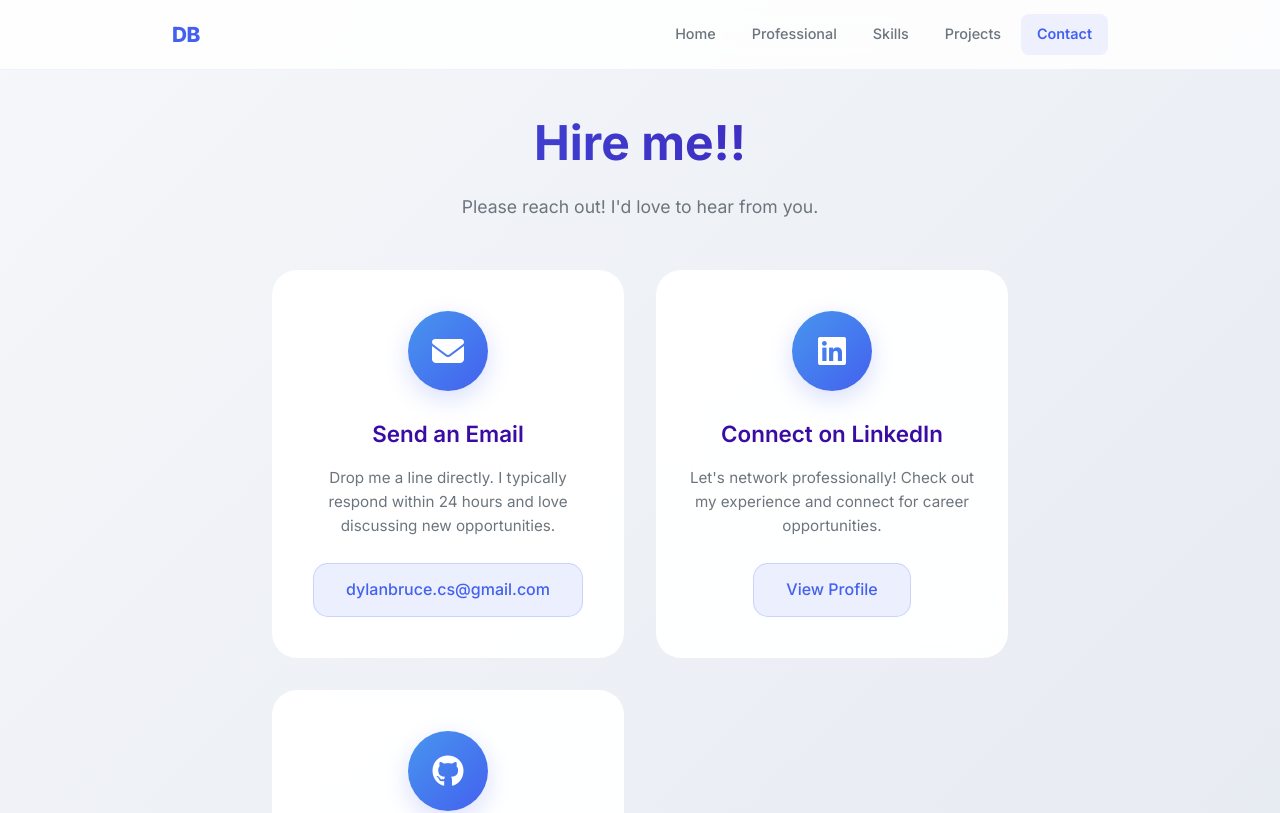
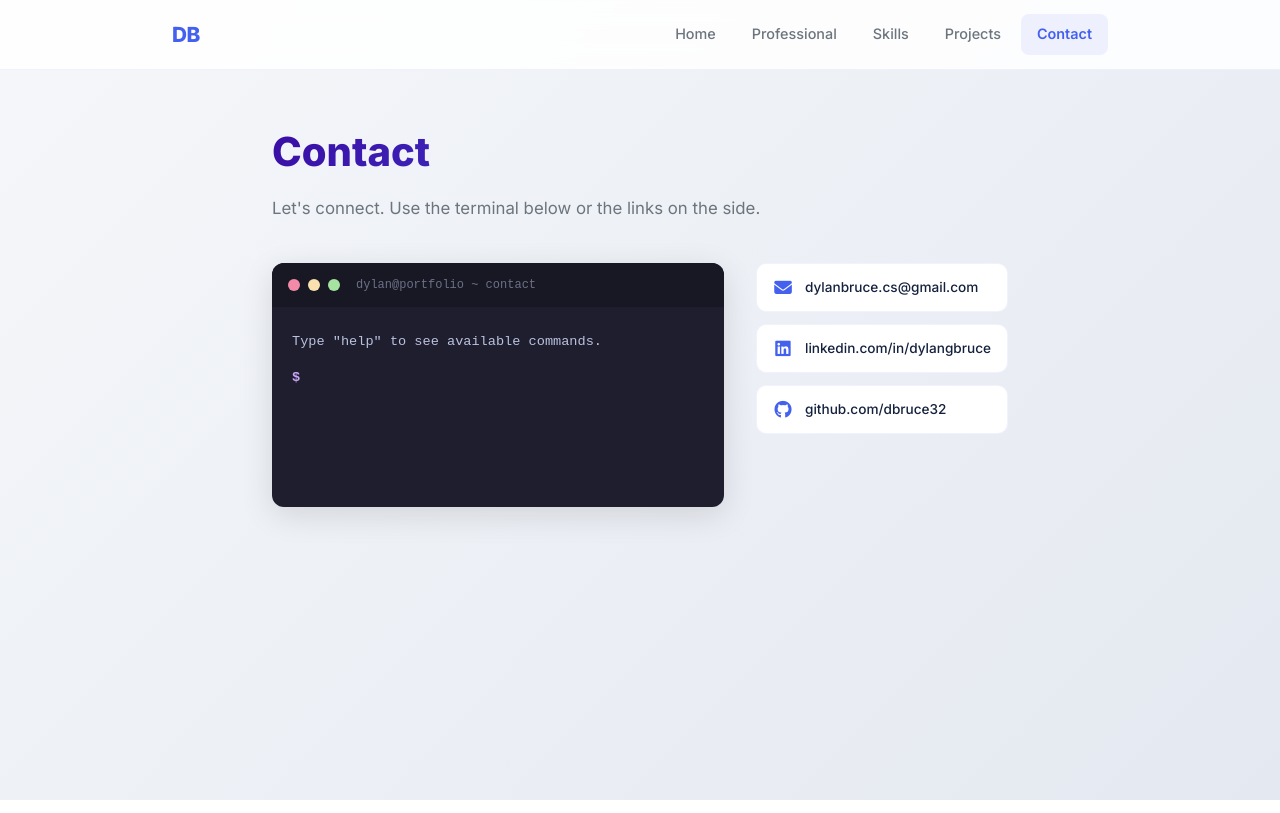
Before and after one commit to dbruce32/Personal-Portfolio, a Next.js app: page /contact in a window 1280 px wide. Shown: the top 813 px of the page. Built offline with nearby package versions, Linux system fonts and the light colour scheme.

Commit message:
Redesigned Contact Page
- Added cool terminal thing

```diff
--- /dev/null
+++ b/src/app/contact/layout.tsx
@@ -0,0 +1,9 @@
+import type { Metadata } from 'next';
+
+export const metadata: Metadata = {
+  title: 'Dylan Bruce - Contact',
+};
+
+export default function ContactLayout({ children }: { children: React.ReactNode }) {
+  return <>{children}</>;
+}
--- a/src/app/contact/page.module.css
+++ b/src/app/contact/page.module.css
@@ -1,143 +1,186 @@
 .body {
-  font-family: var(--font-inter), sans-serif;
+  background: var(--sub-bg-gradient);
+  min-height: 100vh;
   color: var(--sub-dark);
   line-height: 1.7;
-  background: var(--sub-bg-gradient);
-  min-height: 100vh;
-  overflow-x: hidden;
 }
 
-.header {
-  text-align: center;
-  margin-bottom: 3rem;
-  padding: 2rem 2rem 0;
-  animation: fadeIn 1s ease-out;
+.content {
+  max-width: 800px;
+  margin: 0 auto;
+  padding: 3rem 2rem 2rem;
+}
+
+/* Intro */
+.intro {
+  margin-bottom: 2.5rem;
 }
 
 .title {
-  font-size: 3rem;
-  font-weight: 700;
-  margin-bottom: 0.5rem;
-  background: linear-gradient(to right, var(--sub-primary), var(--sub-primary-dark));
+  font-size: 2.5rem;
+  font-weight: 800;
+  background: linear-gradient(135deg, var(--sub-primary-dark), var(--sub-primary));
   -webkit-background-clip: text;
   background-clip: text;
   color: transparent;
+  margin-bottom: 0.5rem;
 }
 
-.tagline {
-  font-size: 1.1rem;
+.subtitle {
+  font-size: 1.05rem;
   color: var(--sub-gray);
-  font-weight: 400;
-  margin-bottom: 1.5rem;
 }
 
-.contactContainer {
-  max-width: 800px;
-  margin: 0 auto;
-  padding: 0 2rem;
-  position: relative;
+/* Layout */
+.layout {
+  display: grid;
+  grid-template-columns: 1fr auto;
+  gap: 2rem;
+  align-items: start;
 }
 
-.contactGrid {
-  display: grid;
-  grid-template-columns: repeat(auto-fit, minmax(280px, 1fr));
-  gap: 2rem;
-  position: relative;
-  z-index: 5;
+/* Terminal */
+.terminal {
+  background: #1e1e2e;
+  border-radius: 12px;
+  overflow: hidden;
+  box-shadow: 0 8px 32px rgba(0, 0, 0, 0.12);
 }
 
-.contactCard {
-  background: rgba(255, 255, 255, 0.95);
-  backdrop-filter: blur(20px);
-  border-radius: 25px;
-  padding: 2.5rem 2rem;
-  transition: all 0.5s cubic-bezier(0.175, 0.885, 0.32, 1.275);
-  border: 1px solid rgba(255, 255, 255, 0.3);
-  position: relative;
-  overflow: hidden;
-  cursor: pointer;
+.terminalHeader {
+  display: flex;
+  align-items: center;
+  gap: 0.5rem;
+  padding: 0.75rem 1rem;
+  background: #181825;
+}
+
+.dot {
+  width: 12px;
+  height: 12px;
+  border-radius: 50%;
+}
+
+.dot[data-color="red"] { background: #f38ba8; }
+.dot[data-color="yellow"] { background: #f9e2af; }
+.dot[data-color="green"] { background: #a6e3a1; }
+
+.terminalTitle {
+  font-size: 0.75rem;
+  color: #6c7086;
+  margin-left: 0.5rem;
+  font-family: 'SF Mono', 'Fira Code', monospace;
+}
+
+.terminalBody {
+  padding: 1.25rem;
+  font-family: 'SF Mono', 'Fira Code', 'Courier New', monospace;
+  font-size: 0.85rem;
+  color: #cdd6f4;
+  min-height: 200px;
+  max-height: 350px;
+  overflow-y: auto;
+}
+
+.historyEntry {
+  margin-bottom: 0.75rem;
+}
+
+.inputLine {
+  color: #a6e3a1;
+}
+
+.outputLine {
+  color: #bac2de;
+  margin-top: 0.2rem;
+}
+
+.outputLink {
+  color: #89b4fa;
+  text-decoration: none;
+  border-bottom: 1px dashed rgba(137, 180, 250, 0.4);
+}
+
+.outputLink:hover {
+  color: #b4d0fb;
+}
+
+.prompt {
+  color: #cba6f7;
+  margin-right: 0.5rem;
+  font-weight: 700;
+}
+
+.inputForm {
+  display: flex;
+  align-items: center;
+}
+
+.inputField {
+  background: none;
+  border: none;
+  outline: none;
+  color: #a6e3a1;
+  font-family: inherit;
+  font-size: inherit;
+  flex: 1;
+  caret-color: #cba6f7;
+}
+
+/* Sidebar quick links */
+.sidebar {
+  display: flex;
+  flex-direction: column;
+  gap: 0.75rem;
+}
+
+.quickLink {
+  display: flex;
+  align-items: center;
+  gap: 0.75rem;
+  padding: 0.75rem 1rem;
+  background: var(--sub-white);
+  border: 1px solid rgba(67, 97, 238, 0.08);
+  border-radius: 10px;
+  text-decoration: none;
+  transition: all 0.2s ease;
+}
+
+.quickLink:hover {
+  border-color: rgba(67, 97, 238, 0.2);
+  box-shadow: 0 2px 12px rgba(67, 97, 238, 0.06);
+  transform: translateX(2px);
+}
+
+.quickIcon {
+  color: var(--sub-primary);
+  font-size: 1.1rem;
+  width: 20px;
   text-align: center;
 }
 
-.contactCard:hover {
-  transform: translateY(-15px) scale(1.02);
-  box-shadow: 0 25px 50px rgba(67, 97, 238, 0.15);
-  border-color: var(--sub-primary-light);
+.quickLabel {
+  font-size: 0.85rem;
+  color: var(--sub-dark);
+  font-weight: 500;
 }
 
-.contactIcon {
-  width: 80px;
-  height: 80px;
-  border-radius: 50%;
-  background: linear-gradient(135deg, var(--sub-primary-light), var(--sub-primary));
-  display: flex;
-  align-items: center;
-  justify-content: center;
-  margin: 0 auto 1.5rem;
-  font-size: 2rem;
-  color: white;
-  transition: all 0.4s cubic-bezier(0.175, 0.885, 0.32, 1.275);
-  box-shadow: 0 8px 25px rgba(67, 97, 238, 0.2);
-}
-
-.contactCard:hover .contactIcon {
-  transform: scale(1.1) rotate(5deg);
-  background: linear-gradient(135deg, var(--sub-primary), var(--sub-primary-dark));
-}
-
-.contactTitle {
-  font-size: 1.4rem;
-  font-weight: 600;
-  margin-bottom: 0.8rem;
-  color: var(--sub-primary-dark);
-}
-
-.contactDescription {
-  color: var(--sub-gray);
-  margin-bottom: 1.5rem;
-  font-size: 0.95rem;
-  line-height: 1.6;
-}
-
-.contactLink {
-  display: inline-block;
-  padding: 0.8rem 2rem;
-  background: rgba(67, 97, 238, 0.1);
-  color: var(--sub-primary);
-  text-decoration: none;
-  border-radius: 15px;
-  font-weight: 500;
-  transition: all 0.3s cubic-bezier(0.175, 0.885, 0.32, 1.275);
-  border: 1px solid rgba(67, 97, 238, 0.2);
-}
-
-.contactLink:hover {
-  background: var(--sub-primary);
-  color: white;
-  transform: translateY(-2px);
-  box-shadow: 0 8px 20px rgba(67, 97, 238, 0.3);
-}
-
-@keyframes fadeIn {
-  from { opacity: 0; }
-  to { opacity: 1; }
-}
-
+/* Responsive */
 @media (max-width: 768px) {
-  .body {
-    padding: 1.5rem;
+  .content {
+    padding: 2rem 1.5rem;
   }
 
   .title {
-    font-size: 2.25rem;
+    font-size: 2rem;
   }
 
-  .contactGrid {
+  .layout {
     grid-template-columns: 1fr;
-    gap: 1.5rem;
   }
 
-  .contactCard {
-    padding: 2rem 1.5rem;
+  .sidebar {
+    flex-direction: row;
+    flex-wrap: wrap;
   }
 }
--- a/src/app/contact/page.tsx
+++ b/src/app/contact/page.tsx
@@ -1,69 +1,127 @@
-import type { Metadata } from 'next';
+'use client';
+
+import { useState } from 'react';
 import Navbar from '@/components/Navbar/Navbar';
-import Footer from '@/components/Footer/Footer';
 import styles from './page.module.css';
 
-export const metadata: Metadata = {
-  title: 'Dylan Bruce - Contact',
+const contacts = [
+  { command: 'email', label: 'dylanbruce.cs@gmail.com', href: 'mailto:dylanbruce.cs@gmail.com', icon: 'fas fa-envelope' },
+  { command: 'linkedin', label: 'linkedin.com/in/dylangbruce', href: 'https://www.linkedin.com/in/dylangbruce', icon: 'fab fa-linkedin' },
+  { command: 'github', label: 'github.com/dbruce32', href: 'https://github.com/dbruce32', icon: 'fab fa-github' },
+];
+
+const responses: Record<string, string> = {
+  help: 'Available commands: email, linkedin, github, about, clear',
+  about: 'CS + Math @ Georgia Tech. Building software, analyzing data, always learning.',
+  email: '→ dylanbruce.cs@gmail.com',
+  linkedin: '→ linkedin.com/in/dylangbruce',
+  github: '→ github.com/dbruce32',
 };
 
-const contactCards = [
-  {
-    icon: 'fas fa-envelope',
-    title: 'Send an Email',
-    description: 'Drop me a line directly. I typically respond within 24 hours and love discussing new opportunities.',
-    linkText: 'dylanbruce.cs@gmail.com',
-    linkHref: 'mailto:dylanbruce.cs@gmail.com',
-  },
-  {
-    icon: 'fab fa-linkedin',
-    title: 'Connect on LinkedIn',
-    description: "Let's network professionally! Check out my experience and connect for career opportunities.",
-    linkText: 'View Profile',
-    linkHref: 'https://www.linkedin.com/in/dylan-bruce-261b101ba',
-  },
-  {
-    icon: 'fab fa-github',
-    title: 'Github Repositories',
-    description: 'Look at my work! See my coding style and skills in action.',
-    linkText: 'Browse GitHub',
-    linkHref: 'https://github.com/dbruce32',
-  },
-];
+interface HistoryEntry {
+  input: string;
+  output: string;
+  link?: string;
+}
 
 export default function ContactPage() {
+  const [input, setInput] = useState('');
+  const [history, setHistory] = useState<HistoryEntry[]>([
+    { input: '', output: 'Type "help" to see available commands.' },
+  ]);
+
+  const handleSubmit = (e: React.FormEvent) => {
+    e.preventDefault();
+    const cmd = input.trim().toLowerCase();
+
+    if (cmd === 'clear') {
+      setHistory([{ input: '', output: 'Type "help" to see available commands.' }]);
+      setInput('');
+      return;
+    }
+
+    const contact = contacts.find((c) => c.command === cmd);
+    const output = responses[cmd] || `Command not found: "${cmd}". Type "help" for options.`;
+    const link = contact?.href;
+
+    setHistory((prev) => [...prev, { input: cmd, output, link }]);
+    setInput('');
+
+    if (link) {
+      window.open(link, cmd === 'email' ? '_self' : '_blank');
+    }
+  };
+
   return (
     <div className={styles.body}>
       <Navbar />
 
-      <header className={styles.header}>
-        <h1 className={styles.title}>Hire me!!</h1>
-        <p className={styles.tagline}>Please reach out! I&apos;d love to hear from you.</p>
-      </header>
+      <div className={styles.content}>
+        <section className={styles.intro}>
+          <h1 className={styles.title}>Contact</h1>
+          <p className={styles.subtitle}>Let&apos;s connect. Use the terminal below or the links on the side.</p>
+        </section>
 
-      <div className={styles.contactContainer}>
-        <div className={styles.contactGrid}>
-          {contactCards.map((card) => (
-            <div key={card.title} className={styles.contactCard}>
-              <div className={styles.contactIcon}>
-                <i className={card.icon}></i>
-              </div>
-              <h3 className={styles.contactTitle}>{card.title}</h3>
-              <p className={styles.contactDescription}>{card.description}</p>
+        <div className={styles.layout}>
+          {/* Terminal */}
+          <div className={styles.terminal}>
+            <div className={styles.terminalHeader}>
+              <span className={styles.dot} data-color="red"></span>
+              <span className={styles.dot} data-color="yellow"></span>
+              <span className={styles.dot} data-color="green"></span>
+              <span className={styles.terminalTitle}>dylan@portfolio ~ contact</span>
+            </div>
+            <div className={styles.terminalBody}>
+              {history.map((entry, i) => (
+                <div key={i} className={styles.historyEntry}>
+                  {entry.input && (
+                    <div className={styles.inputLine}>
+                      <span className={styles.prompt}>$</span> {entry.input}
+                    </div>
+                  )}
+                  <div className={styles.outputLine}>
+                    {entry.link ? (
+                      <a href={entry.link} target="_blank" rel="noopener noreferrer" className={styles.outputLink}>
+                        {entry.output}
+                      </a>
+                    ) : (
+                      entry.output
+                    )}
+                  </div>
+                </div>
+              ))}
+              <form onSubmit={handleSubmit} className={styles.inputForm}>
+                <span className={styles.prompt}>$</span>
+                <input
+                  type="text"
+                  value={input}
+                  onChange={(e) => setInput(e.target.value)}
+                  className={styles.inputField}
+                  autoFocus
+                  spellCheck={false}
+                  aria-label="Terminal input"
+                />
+              </form>
+            </div>
+          </div>
+
+          {/* Quick links sidebar */}
+          <aside className={styles.sidebar}>
+            {contacts.map((c) => (
               <a
-                href={card.linkHref}
-                target={card.linkHref.startsWith('mailto') ? undefined : '_blank'}
-                rel={card.linkHref.startsWith('mailto') ? undefined : 'noopener noreferrer'}
-                className={styles.contactLink}
+                key={c.command}
+                href={c.href}
+                target={c.command === 'email' ? '_self' : '_blank'}
+                rel="noopener noreferrer"
+                className={styles.quickLink}
               >
-                {card.linkText}
+                <i className={`${c.icon} ${styles.quickIcon}`}></i>
+                <span className={styles.quickLabel}>{c.label}</span>
               </a>
-            </div>
-          ))}
+            ))}
+          </aside>
         </div>
       </div>
-
-      <Footer />
     </div>
   );
 }
```
Also changed, not shown: 1 other file (tests, documents, lock files or other folders).
